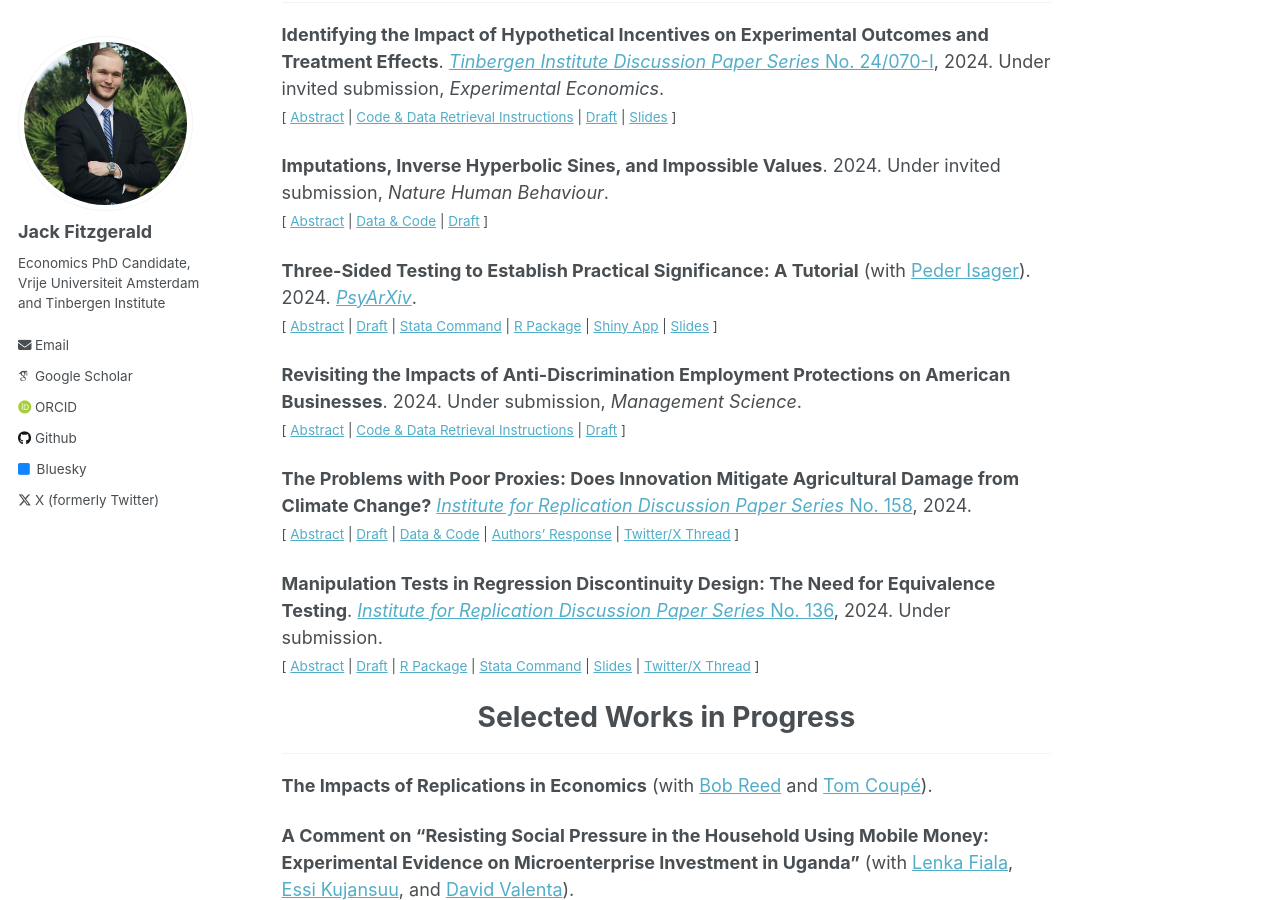
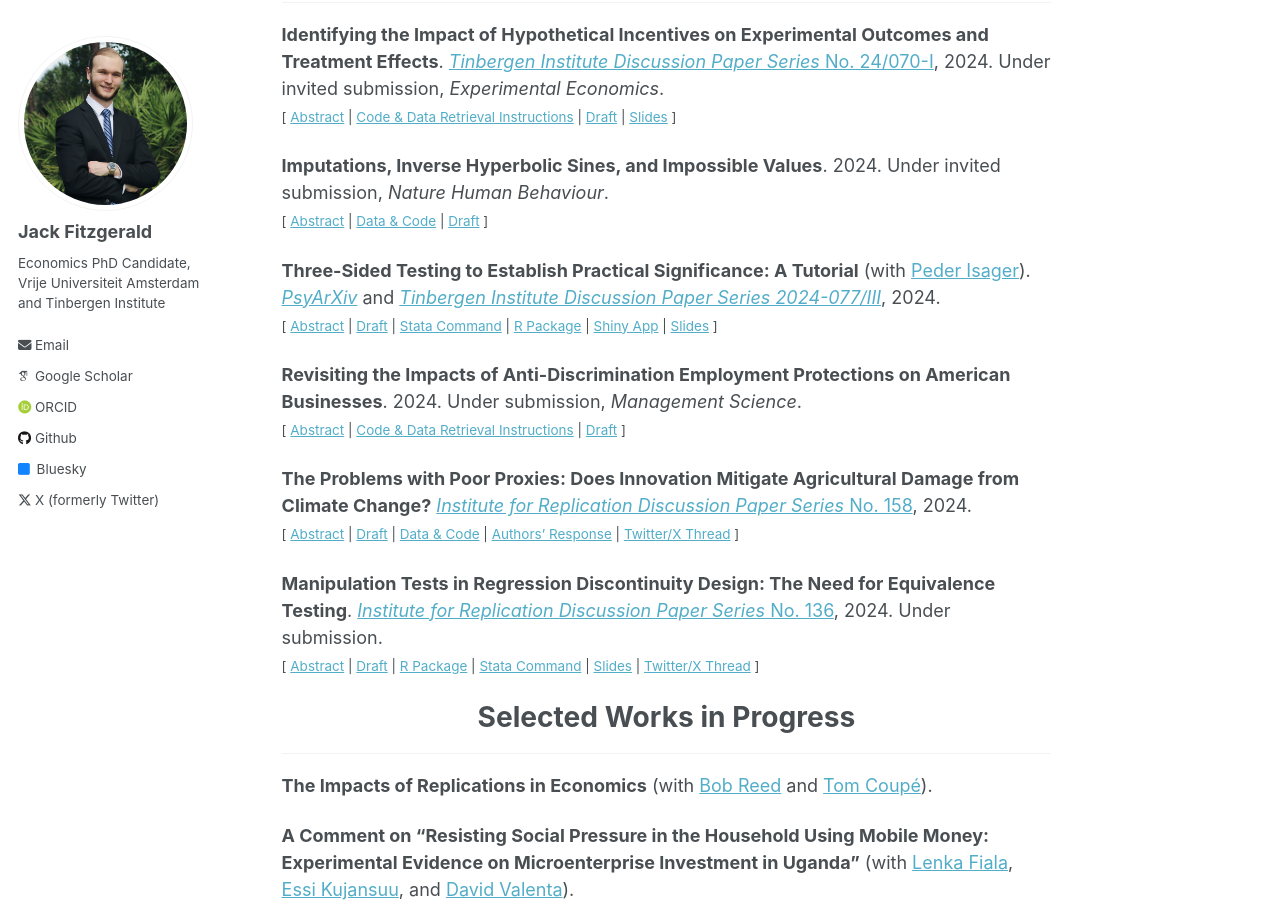
Before and after one commit to jack-fitzgerald/jack-fitzgerald.github.io, a Jekyll site: the page built from _pages/papers.md, in a window 1280 px wide and 900 px high, scrolled down 781 px. Built offline with Jekyll 4.4.1, drawn with Linux system fonts in a browser that asks for light colours; some web fonts are replaced.

Commit message:
Update papers.md

```diff
--- a/_pages/papers.md
+++ b/_pages/papers.md
@@ -60,7 +60,7 @@ Wolfowicz et al. (2023, <i>Nature Human Behaviour</i>) find that more arrests an
 
 </small><br><br/></div>
 
-**Three-Sided Testing to Establish Practical Significance: A Tutorial** (with [Peder Isager](https://pedermisager.org/)). 2024. [<i>PsyArXiv</i>](https://doi.org/10.31234/osf.io/8y925). <br/>
+**Three-Sided Testing to Establish Practical Significance: A Tutorial** (with [Peder Isager](https://pedermisager.org/)). [<i>PsyArXiv</i>](https://doi.org/10.31234/osf.io/8y925) and [<i>Tinbergen Institute Discussion Paper Series 2024-077/III</i>](https://papers.tinbergen.nl/24077.pdf), 2024. <br/>
 <small>[ <a href="#/" onclick="visib('TST')">Abstract</a> | [Draft](https://jack-fitzgerald.github.io/files/TST_Tutorial.pdf) | [Stata Command](https://github.com/jack-fitzgerald/tsti) | [R Package](https://github.com/jack-fitzgerald/eqtesting) | [Shiny App](https://jack-fitzgerald.shinyapps.io/shinyTST/) | [Slides](https://jack-fitzgerald.github.io/files/TST_Slides.pdf) ] </small>
 
 <div id="TST" style="display: none; text-align: justify; line-height: 1.2" ><small>
```
